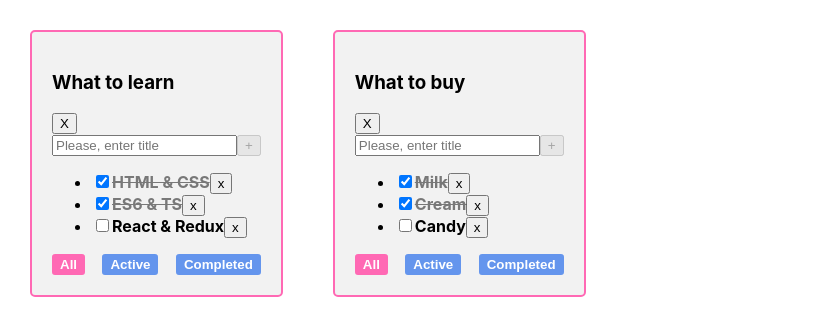
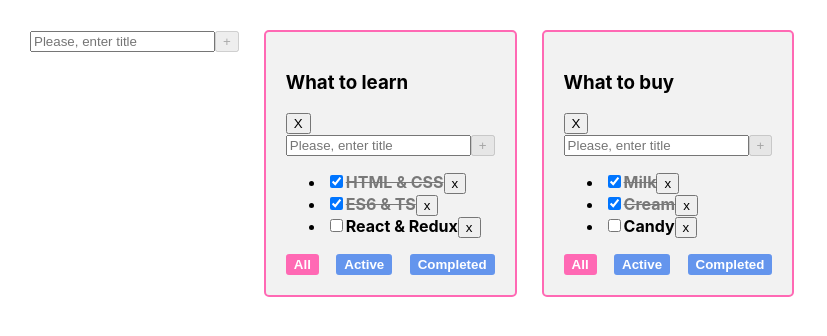
Before and after one commit to mikrobka/ToDoForLess, a React (Create React App) app: page / in a window 1280 px wide. Shown: the top 336 px of the page, without its empty margins (0-827 px from the left). Built offline with nearby package versions, Linux system fonts and the light colour scheme.

Commit message:
second vtornik

```diff
--- /dev/null
+++ b/src/AdditemForm.tsx
@@ -0,0 +1,53 @@
+import React, {ChangeEvent, FC, KeyboardEvent, useState} from 'react';
+type AddItemFormType = {
+    maxLengthUserMessage:number
+    addNewItem:(title:string)=>void
+}
+
+ export const AddItemForm: FC<AddItemFormType> = ({
+ maxLengthUserMessage,
+     addNewItem
+
+}) => {
+    const [title, setTitle] = useState<string>("")
+    const [error, setError] = useState<boolean>(false)
+    const changeLocalTitle = (e: ChangeEvent<HTMLInputElement>) => {
+        error && setError(false)
+        setTitle(e.currentTarget.value)
+    }
+     const addItem = () => {
+         const trimmedTitle = title.trim()
+         if (trimmedTitle) {
+             addNewItem(trimmedTitle)
+         } else {
+             setError(true)
+         }
+         setTitle("")
+     }
+     const onKeyDownAddTask = (e: KeyboardEvent<HTMLInputElement>) => e.key === "Enter" && addItem()
+
+
+     const userErrorMessage = error && <div style={{color: "hotpink"}}>Title is required!</div> // title is missing
+     const isUserMessageToLong: boolean = title.length > maxLengthUserMessage // title so long
+     const isAddBtnDisabled =! title.length || isUserMessageToLong || error//disable button
+     const userMaxLengthMessage = isUserMessageToLong && <div style={{color: "hotpink"}}>Task title is to long!</div> //title so long
+     const inputErrorClasses = error || isUserMessageToLong ? "input-error" : "" // error class
+     const onKeyDownHandler = isAddBtnDisabled ? undefined : onKeyDownAddTask
+
+    return (
+        <div>
+            {/*<input ref={addTaskInput}/>*/}
+            {/*<button onClick={addTask}>+</button>*/}
+            <input
+                value={title}
+                placeholder="Please, enter title"
+                onChange={changeLocalTitle}
+                onKeyDown={onKeyDownHandler}
+                className={inputErrorClasses}
+            />
+            <button disabled={isAddBtnDisabled} onClick={addItem}>+</button>
+            {userMaxLengthMessage}
+            {userErrorMessage}
+        </div>
+    );
+};
--- a/src/App.css
+++ b/src/App.css
@@ -4,40 +4,47 @@
 }
 
 .App > div {
-  margin-right: 50px;
+    margin-right: 25px;
 }
+
 .todolist {
     border: 2px solid hotpink;
-  border-radius:  5px;
+    height:max-content;
+    border-radius: 5px;
     padding: 20px;
-  background-color:#f2f2f2;
+    background-color: #f2f2f2;
 }
 
 .task {
     font-weight: bold;
 }
+
 .task-done {
     text-decoration: line-through;
     opacity: 0.5;
 }
+
 .active-filter-btn {
     background-color: hotpink;
     font-weight: bold;
-  color:  white;
+    color: white;
     border: 2px solid hotpink;
     border-radius: 3px;
 }
+
 .filter-btn {
     background-color: cornflowerblue;
     font-weight: bold;
-  color:  white;
+    color: white;
     border: 2px solid cornflowerblue;
     border-radius: 3px;
 }
+
 .filter-btn-container {
     display: flex;
     justify-content: space-between
 }
+
 .input-error {
     border: 2px solid hotpink;
     outline: none;
--- a/src/App.tsx
+++ b/src/App.tsx
@@ -6,6 +6,7 @@ import {totalmem} from "os";
 import todoList from "./TodoList";
 import {Simulate} from "react-dom/test-utils";
 import copy = Simulate.copy;
+import {AddItemForm} from "./AdditemForm";
 
 
 // CRUD
@@ -40,8 +41,6 @@ function App(): JSX.Element {
     })
 
     //BLL:
-
-
     const removeTask = (taskId: string, todoListId: string) => {
 
         setTasks({...tasks, [todoListId]: tasks[todoListId].filter(t => t.id !== taskId)})
@@ -58,14 +57,17 @@ function App(): JSX.Element {
 
     }
     const changeTaskStatus = (taskId: string, newIsDone: boolean, todoListId: string) => {
-        const tasksForUpdate: Array<TaskType> = tasks[todoListId]
         setTasks({...tasks, [todoListId]: tasks[todoListId].map(t => t.id === taskId ? {...t, isDone: newIsDone} : t)})
     }
-
+    const changeTasksTitle = (taskId: string, newTitle: string, todoListId: string) => {
+        setTasks({...tasks, [todoListId]: tasks[todoListId].map(t => t.id === taskId ? {...t, title: newTitle} : t)})
+    }
+    const changeTodoListTitle = (title: string, todoListId: string) => {
+        setTodoLists(todoLists.map(tl => tl.id === todoListId ? {...tl, title: title} : tl))
+    }
     const changeTodoListFilter = (filter: FilterValuesType, todoListId: string) => {
         setTodoLists(todoLists.map(tl => tl.id === todoListId ? {...tl, filter: filter} : tl))
     }
-
     const removeTodoList = (todoListId: string) => {
         setTodoLists(todoLists.filter(tl => tl.id !== todoListId))
         const copyTasks = {...tasks}
@@ -73,8 +75,16 @@ function App(): JSX.Element {
         setTasks(copyTasks)
 
     }
-
-
+    const addTodoList = (title:string) => {
+        const newTodoListId = v1()
+        const newTodoList: TodoListType ={
+            id:newTodoListId,
+            title:title,
+            filter:"all"
+        }
+        setTodoLists([...todoLists,newTodoList])
+        setTasks({...tasks,[newTodoListId]: []})
+    }
     const getFilteredTasks = (tasks: Array<TaskType>, filter: FilterValuesType): Array<TaskType> => {
         switch (filter) {
             case "active":
@@ -87,10 +97,9 @@ function App(): JSX.Element {
     }
 
 
-
-    const todoListsCopmonents = todoLists.map(tl => {
+    const todoListsComponents = todoLists.map(tl => {
         const filteredTasks: Array<TaskType> = getFilteredTasks(tasks[tl.id], tl.filter)
-        return(
+        return (
             <TodoList
                 key={tl.id}
                 todoListId={tl.id}
@@ -102,6 +111,8 @@ function App(): JSX.Element {
                 addTask={addTask}
                 changeTaskStatus={changeTaskStatus}
                 removeTodoList={removeTodoList}
+                changeTodoListTitle={changeTodoListTitle}
+                changeTasksTitle={changeTasksTitle}
             />
         )
     })
@@ -109,11 +120,11 @@ function App(): JSX.Element {
     //UI:
     return (
         <div className="App">
-            {todoListsCopmonents}
+            <AddItemForm maxLengthUserMessage={10} addNewItem={addTodoList}/>
+            {todoListsComponents}
         </div>
     );
 }
 
 
-
 export default App;
--- /dev/null
+++ b/src/EditableSpan.tsx
@@ -0,0 +1,37 @@
+import React, {ChangeEvent, FC, useState} from 'react';
+
+type EditableSpanType = {
+    title:string
+    spanClasses?:string
+    inputClasses?:string
+    changeTitle:(title:string)=>void
+}
+
+const EditableSpan: FC<EditableSpanType> = ({
+            title,
+            spanClasses,
+            inputClasses,
+            changeTitle
+}) => {
+
+    const [editMode,setEditMod] = useState<boolean>(false)
+    const [localTitle, setLocalTitle] = useState<string>(title)
+    const changeLocalTitle = (e:ChangeEvent<HTMLInputElement>)=>{setLocalTitle(e.currentTarget.value)}
+    const onEditMode = () => {
+        setEditMod(true)
+    }
+    const offEditMode = () => {
+        setEditMod(false)
+        changeTitle(localTitle)
+    }
+
+
+    return (
+        editMode
+        ? <input value={localTitle} onChange={changeLocalTitle} autoFocus={true} onBlur={offEditMode}/>
+        : <span className={spanClasses} onDoubleClick={onEditMode}>{title}</span>
+
+    );
+};
+
+export default EditableSpan;
--- a/src/TasksList.tsx
+++ b/src/TasksList.tsx
@@ -1,11 +1,13 @@
 import React, {ChangeEvent, FC} from 'react';
 import todoList, {TaskType} from "./TodoList";
+import EditableSpan from "./EditableSpan";
 
 type TasksListPropsType = {
-    todoListId:string
+    todoListId: string
     tasks: TaskType[]
-    removeTask: (taskId: string, todoListId:string) => void
-    changeTaskStatus: (taskId: string, isDone: boolean,todoListId:string) => void
+    removeTask: (taskId: string, todoListId: string) => void
+    changeTaskStatus: (taskId: string, isDone: boolean, todoListId: string) => void
+    changeTasksTitle : (taskId: string, newTitle: string, todoListId: string) =>void
 }
 
 const TasksList: FC<TasksListPropsType> = (props): JSX.Element => {
@@ -13,8 +15,11 @@ const TasksList: FC<TasksListPropsType> = (props): JSX.Element => {
         props.tasks.length
             ? props.tasks.map((task) => {
                 const taskClasses = task.isDone ? "task task-done" : "task"
-            const removeTaskHandler = () => props.removeTask(task.id,props.todoListId)
+                const removeTaskHandler = () => props.removeTask(task.id, props.todoListId)
                 const changeTaskStatusHandler = (e: ChangeEvent<HTMLInputElement>) => props.changeTaskStatus(task.id, e.currentTarget.checked, props.todoListId)
+                const changeTaskTitleHandler = (title:string) =>{
+                    props.changeTasksTitle(task.id,title,props.todoListId)
+                }
                 return (
                     <li key={task.id}>
                         <input
@@ -22,7 +27,7 @@ const TasksList: FC<TasksListPropsType> = (props): JSX.Element => {
                             checked={task.isDone}
                             onChange={changeTaskStatusHandler}
                         />
-                    <span className={taskClasses}>{task.title}</span>
+                        <EditableSpan title={task.title} spanClasses={taskClasses} changeTitle={changeTaskTitleHandler}/>
                         <button onClick={removeTaskHandler}>x</button>
                     </li>
                 )
--- a/src/Todolist.tsx
+++ b/src/Todolist.tsx
@@ -1,17 +1,21 @@
 import React, {ChangeEvent, FC, useState, KeyboardEvent} from 'react';
 import TasksList from "./TasksList";
 import {FilterValuesType} from "./App";
+import {AddItemForm} from "./AdditemForm";
+import EditableSpan from "./EditableSpan";
 
 type TodoListPropsType = {
-    todoListId:string
+    todoListId: string
     title: string
     filter: FilterValuesType
     tasks: TaskType[]
-    changeTodoListFilter: (filter: FilterValuesType,todoListId:string) => void
-    removeTask: (taskId: string ,todoListId:string) => void
-    addTask: (title: string ,todoListId:string) => void
-    changeTaskStatus: (taskId: string, isDone: boolean,todoListId:string) => void
-    removeTodoList:(todoListId:string) => void
+    changeTodoListFilter: (filter: FilterValuesType, todoListId: string) => void
+    removeTask: (taskId: string, todoListId: string) => void
+    addTask: (title: string, todoListId: string) => void
+    changeTaskStatus: (taskId: string, isDone: boolean, todoListId: string) => void
+    removeTodoList: (todoListId: string) => void
+    changeTasksTitle : (taskId: string, newTitle: string, todoListId: string) =>void
+     changeTodoListTitle : (title: string, todoListId: string) => void
 }
 
 export type TaskType = {
@@ -21,79 +25,48 @@ export type TaskType = {
 }
 
 const TodoList: FC<TodoListPropsType> = (props) => {
-    const [title, setTitle] = useState<string>("")
-    const [error, setError] = useState<boolean>(false)
-    const maxLengthUserMessage: number = 15
-    const isUserMessageToLong: boolean = title.length > maxLengthUserMessage
-    // const addTaskInput: RefObject<HTMLInputElement> = useRef(null)
-    // console.log(addTaskInput)
-    // const addTask = () => {
-    //     if(addTaskInput.current){
-    //         props.addTask(addTaskInput.current.value)
-    //         addTaskInput.current.value = ""
-    //     }
-    //
-    // }
-    const changeLocalTitle = (e: ChangeEvent<HTMLInputElement>)=>{
-        error && setError(false)
-        setTitle(e.currentTarget.value)
+    const addTask = (title: string) => {
+        props.addTask(title, props.todoListId)
     }
-    const addTask = () => {
-        const trimmedTitle = title.trim()
-        if(trimmedTitle){
-            props.addTask(trimmedTitle,props.todoListId)
-        } else {
-            setError(true)
-        }
-        setTitle("")
+    const handlerCreator = (filter: FilterValuesType): () => void => (): void => props.changeTodoListFilter(filter, props.todoListId)
+    const removeTodoList = () => {
+        props.removeTodoList(props.todoListId)
     }
-    const onKeyDownAddTask = (e: KeyboardEvent<HTMLInputElement>)=> e.key === "Enter" && addTask()
+    const changeTodoListTitle = (title:string) => {
+        props.changeTodoListTitle(title,props.todoListId)
+    }
 
-    const handlerCreator = (filter: FilterValuesType):() => void => (): void => props.changeTodoListFilter(filter,props.todoListId)
-    const removeTodoList =() => {props.removeTodoList(props.todoListId)}
-
-
-    const inputErrorClasses = error || isUserMessageToLong ? "input-error" : ""
-    const userMaxLengthMessage = isUserMessageToLong && <div style={{color: "hotpink"}}>Task title is to long!</div>
-    const userErrorMessage = error && <div style={{color: "hotpink"}}>Title is required!</div>
-    const isAddBtnDisabled = title.length === 0
     return (
         <div className={"todolist"}>
-            <h3>{props.title}</h3>
-            <button onClick={removeTodoList}>X</button>
-            <div>
-                {/*<input ref={addTaskInput}/>*/}
-                {/*<button onClick={addTask}>+</button>*/}
-                <input
-                    value={title}
-                    placeholder="Please, enter title"
-                    onChange={changeLocalTitle}
-                    onKeyDown={onKeyDownAddTask}
-                    className={inputErrorClasses}
-                />
-                <button disabled={isAddBtnDisabled} onClick={addTask}>+</button>
-                {userMaxLengthMessage}
-                {userErrorMessage}
+            <div className={"title-todolist"}>
+                <h3>{<EditableSpan title={props.title} changeTitle={changeTodoListTitle}/>}</h3>
+                <button onClick={removeTodoList}>X</button>
             </div>
+
+            <AddItemForm maxLengthUserMessage={15} addNewItem={addTask}/>
             <TasksList
                 todoListId={props.todoListId}
                 tasks={props.tasks}
                 removeTask={props.removeTask}
                 changeTaskStatus={props.changeTaskStatus}
+                changeTasksTitle={props.changeTasksTitle}
             />
             <div className="filter-btn-container">
                 <button
-                    className={props.filter ==="all" ? "active-filter-btn" : "filter-btn"}
+                    className={props.filter === "all" ? "active-filter-btn" : "filter-btn"}
                     onClick={handlerCreator("all")}
-                >All</button>
+                >All
+                </button>
                 <button
-                    className={props.filter ==="active" ? "active-filter-btn" : "filter-btn"}
+                    className={props.filter === "active" ? "active-filter-btn" : "filter-btn"}
                     onClick={handlerCreator("active")}
-                >Active</button>
+                >Active
+                </button>
                 <button
-                    className={props.filter ==="completed" ? "active-filter-btn" : "filter-btn"}
+                    className={props.filter === "completed" ? "active-filter-btn" : "filter-btn"}
                     onClick={handlerCreator("completed")}
-                >Completed</button>
+                >Completed
+                </button>
             </div>
         </div>
     );
```
Lines whose indentation alone changed are shown as unchanged.
